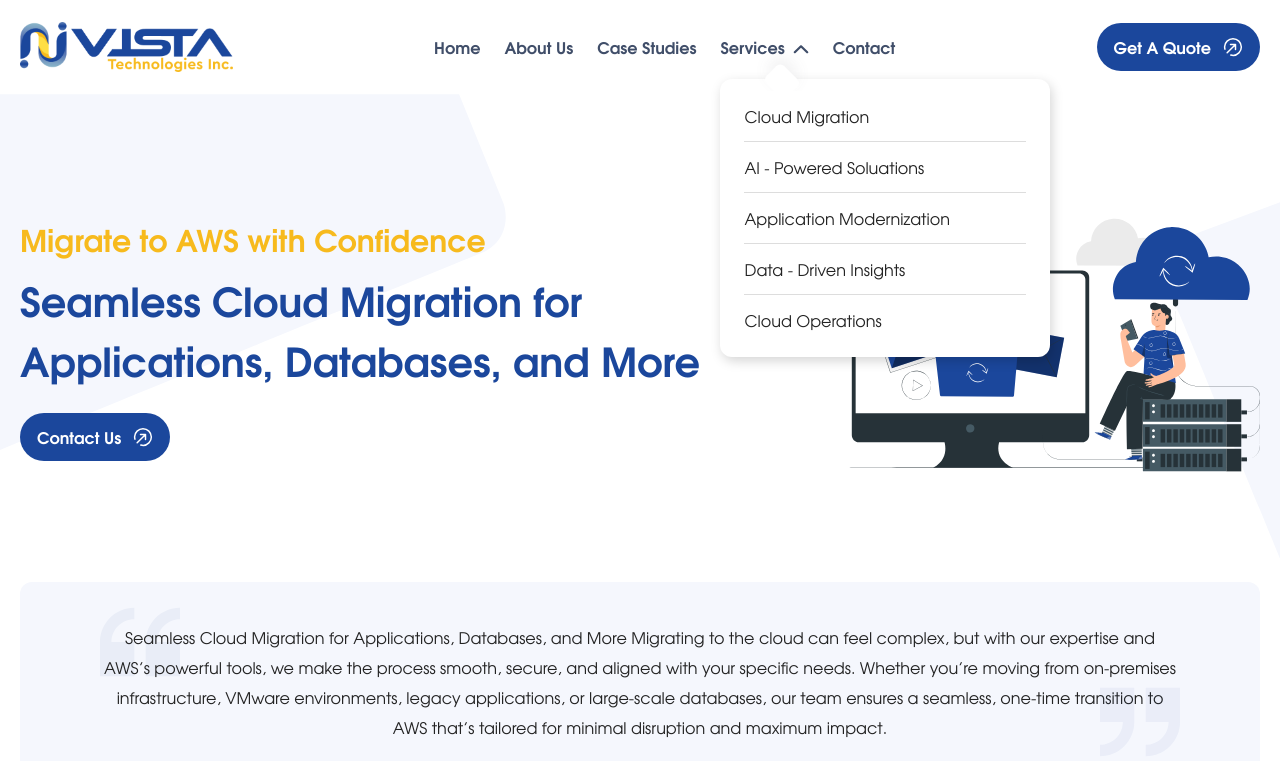
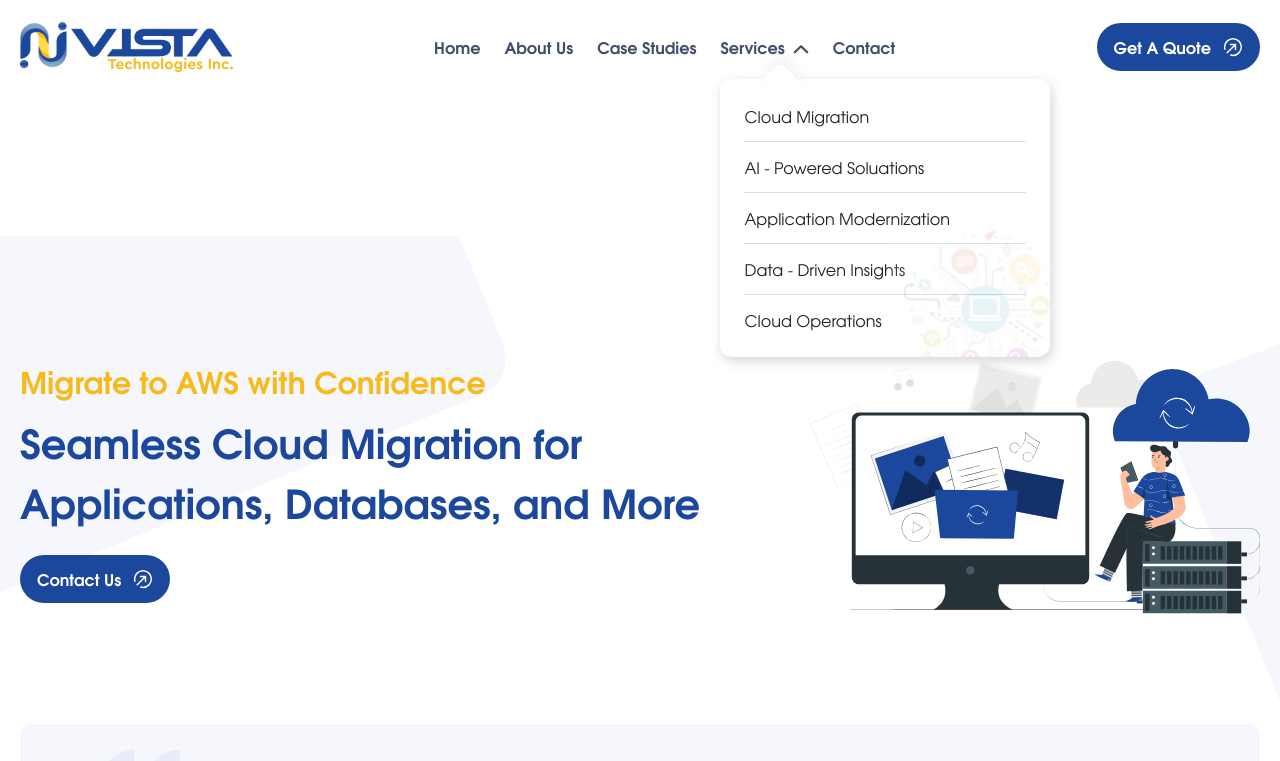
Before and after one commit to g-mayur/NuVista, a plain HTML site: page cloud-migration-service.html in a window 1280 px wide. Both pictures are taken after a click on the button "Services". Shown: the top 761 px of the page. Drawn offline with Linux system fonts and the light colour scheme.

Commit message:
service page

```diff
--- a/assets/css/layout.css
+++ b/assets/css/layout.css
@@ -304,6 +304,6 @@
 /* END :: FOOTER */
 /* START :: COMMON */
 .hero-banner-wrapper{
-    margin: 0px 0 0;
+    margin: 142px 0 0;
 }
 /* END :: COMMON */
--- a/cloud-migration-service.html
+++ b/cloud-migration-service.html
@@ -94,7 +94,8 @@
                 <li class="dropdown">
                     <a href="#" class="dropdown-toggle position-relative" role="button" data-bs-toggle="dropdown" aria-expanded="false">Services</a>
                     <ul class="dropdown-menu">
-                        <li><a class="dropdown-item" href="cloud-migration-service.html">Cloud Migration</a></li>
+                        <img class="nv__service-bg" src="assets/images/servicedropdownbg.png" alt="services"/>
+                        <li><a class="dropdown-item" href="cloud-migration-service">Cloud Migration</a></li>
                         <li><a class="dropdown-item" href="javascript:void(0)">AI - Powered Soluations</a></li>
                         <li><a class="dropdown-item" href="javascript:void(0)">Application Modernization</a></li>
                         <li><a class="dropdown-item" href="javascript:void(0)">Data - Driven Insights</a></li>
```
Also changed, not shown: index.html (+1 -1 lines).
